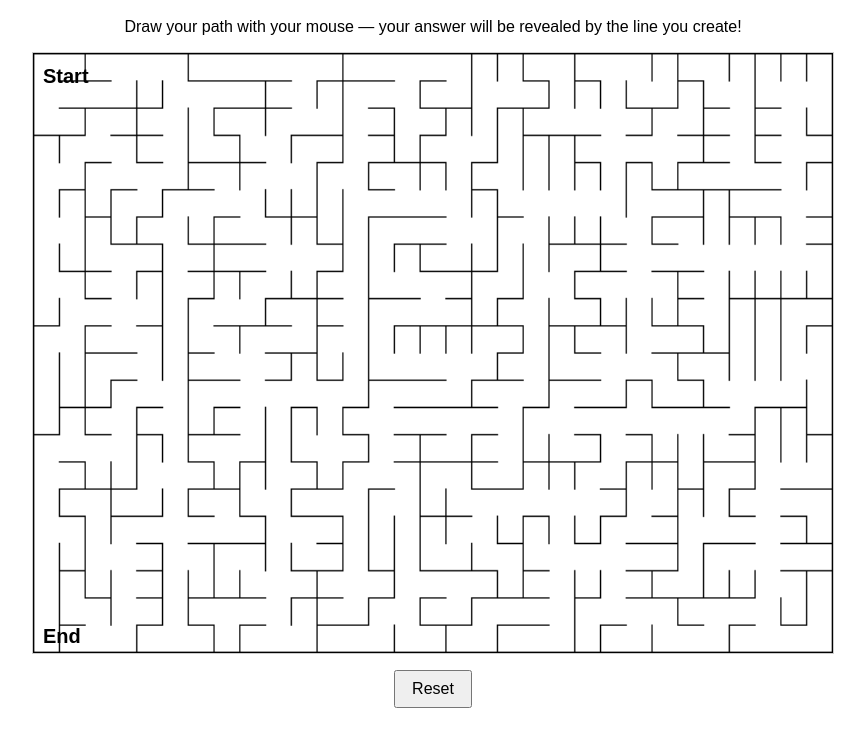
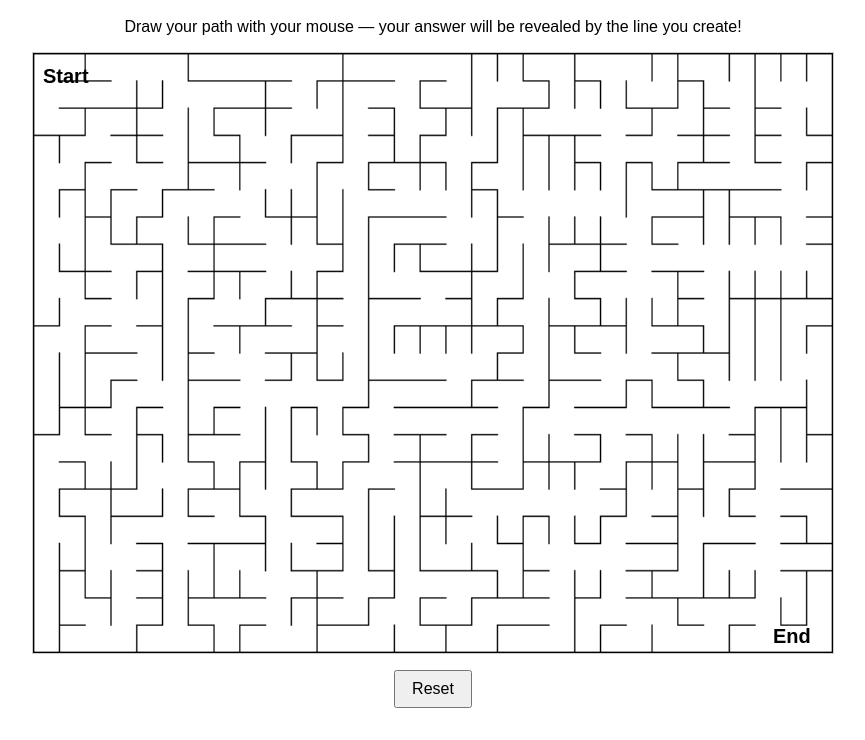
Before and after one commit to CornPOps1233/Maze, a plain HTML site: page index.html in a window 1280 px wide. Shown: the part 72-812 px from the top of the page, without its empty margins (207-1072 px from the left). Drawn offline with Linux system fonts and the light colour scheme.

Commit message:
Update index.html

```diff
--- a/index.html
+++ b/index.html
@@ -34,7 +34,7 @@
     const resetBtn = document.getElementById('resetBtn');
 
     const img = new Image();
-    img.src = 'maze.png'; // Make sure this matches your uploaded file name
+    img.src = 'maze.png'; // Make sure this matches your uploaded image file
 
     function drawMaze() {
       ctx.clearRect(0, 0, canvas.width, canvas.height);
@@ -45,8 +45,8 @@
     function drawLabels() {
       ctx.fillStyle = 'black';
       ctx.font = 'bold 20px sans-serif';
-      ctx.fillText('Start', 10, 30);             // Top-left
-      ctx.fillText('End', 10, canvas.height - 10); // Bottom-left
+      ctx.fillText('Start', 10, 30); // Top-left
+      ctx.fillText('End', canvas.width - 60, canvas.height - 10); // Bottom-right
     }
 
     img.onload = () => {
```
